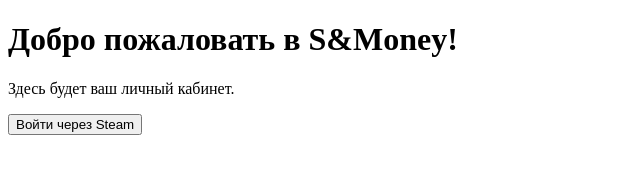
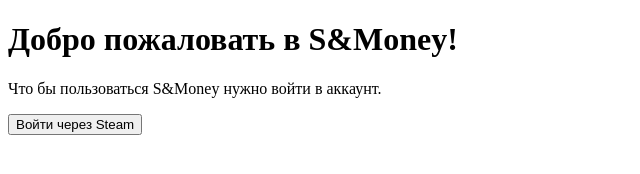
Before and after one commit to Happyfoxq/sandmoney-server, a website: page public/site.html in a window 1280 px wide. Shown: the whole page, without its empty margins (0-640 px from the left). Drawn offline with Linux system fonts and the light colour scheme.

Commit message:
Modify site.html for user login instructions
Updated welcome message and added login requirement.

```diff
--- a/public/site.html
+++ b/public/site.html
@@ -5,7 +5,7 @@
 </head>
 <body>
     <h1>Добро пожаловать в S&Money!</h1>
-    <p>Здесь будет ваш личный кабинет.</p>
+    <p>Что бы пользоваться S&Money нужно войти в аккаунт.</p>
     <button onclick="location.href='/api/steam-auth'">Войти через Steam</button>
 </body>
 </html>
```
